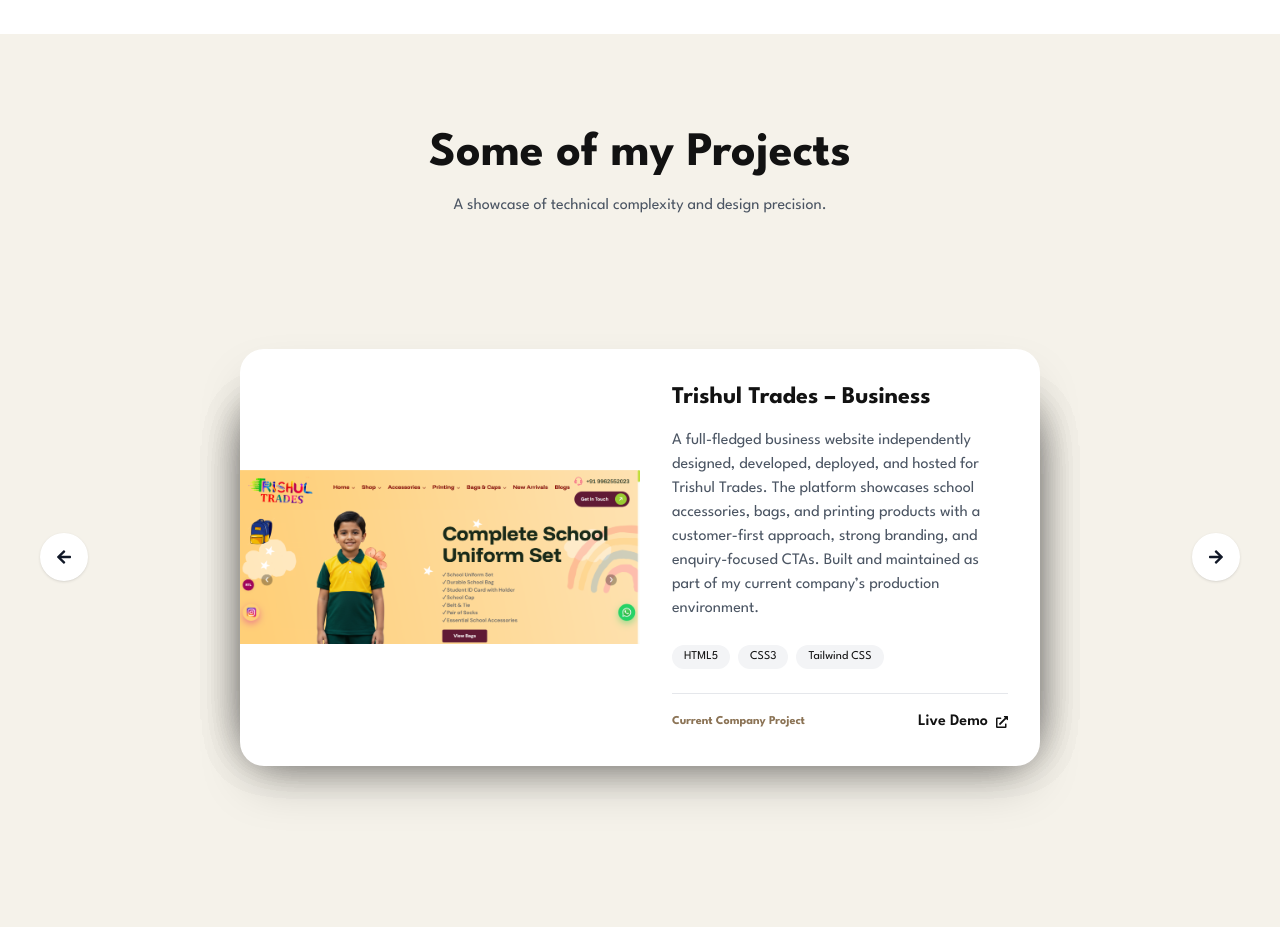
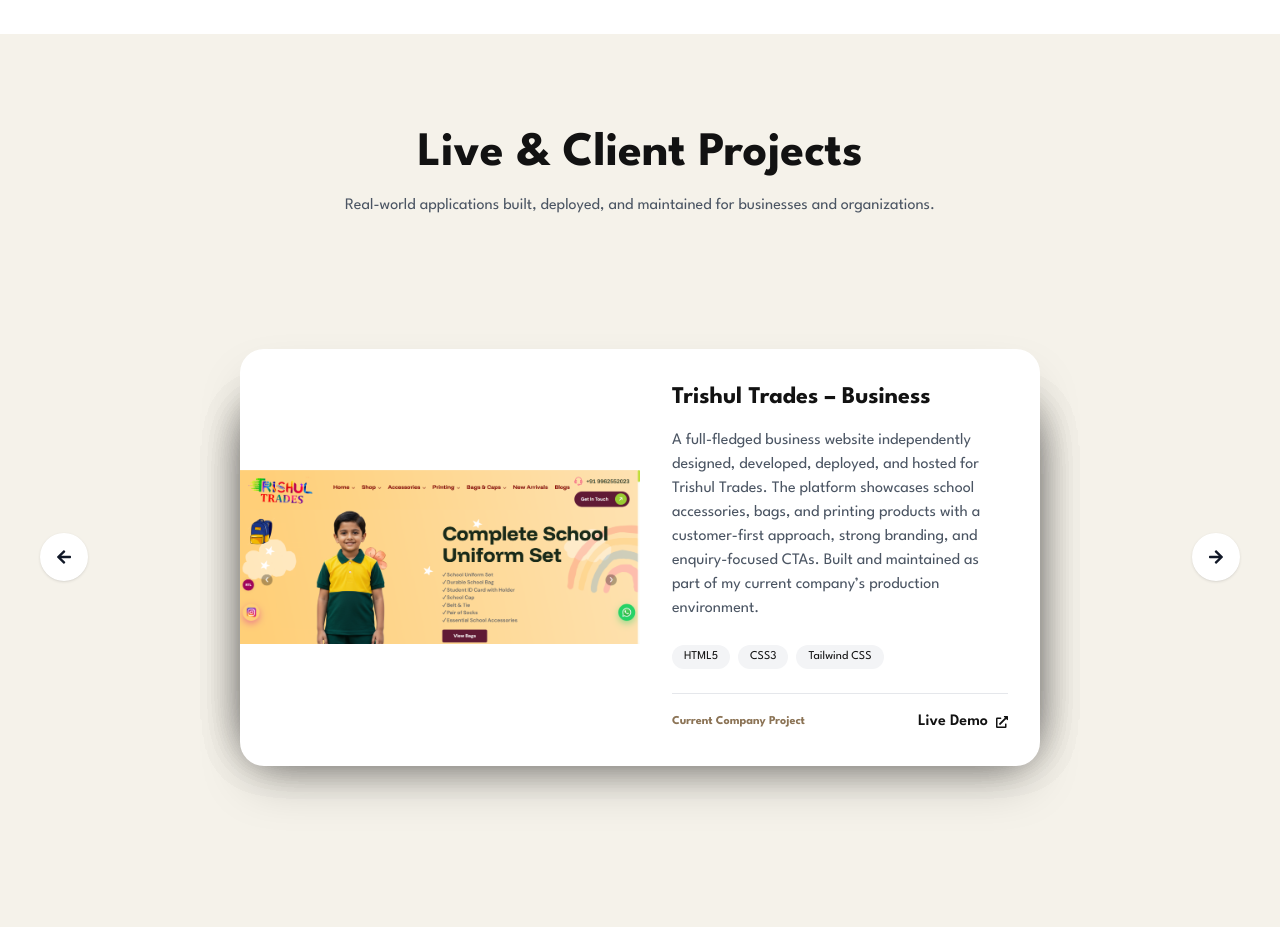
Before and after one commit to kannanVS007/React-portfolio, a React (Vite) app: page / in a window 1280 px wide. Shown: the part 1980-2907 px from the top of the page. Built offline with nearby package versions, Linux system fonts and the light colour scheme.

Commit message:
prj head update

```diff
--- a/src/components/sections/Projects.jsx
+++ b/src/components/sections/Projects.jsx
@@ -130,10 +130,10 @@
                 {/* Heading */}
                 <div className="text-center mb-16">
                     <h2 className="text-5xl font-bold dark:text-white mb-4">
-                        Some of my Projects
+                        Live & Client Projects
                     </h2>
                     <p className="text-gray-600 dark:text-gray-400">
-                        A showcase of technical complexity and design precision.
+                        Real-world applications built, deployed, and maintained for businesses and organizations.
                     </p>
                 </div>
 
```
